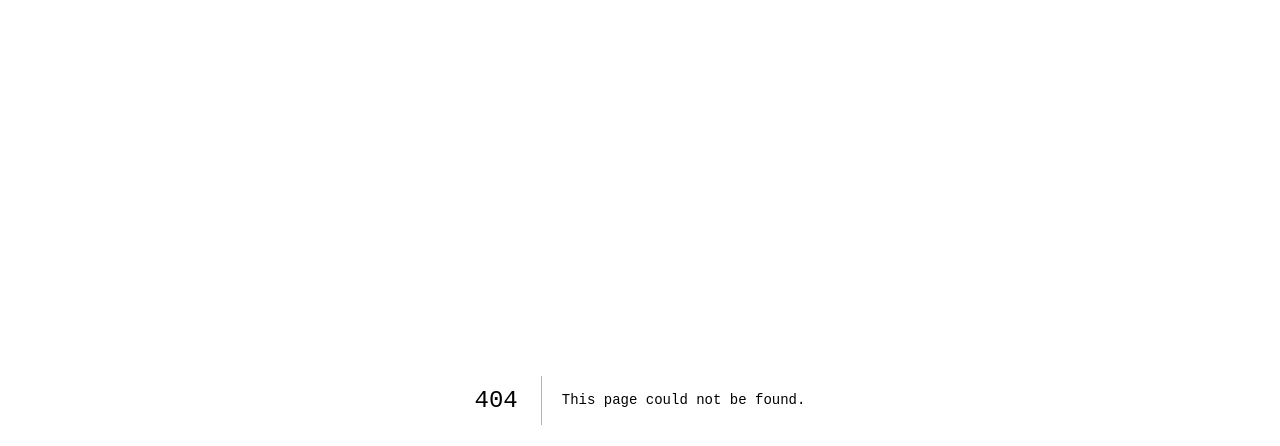
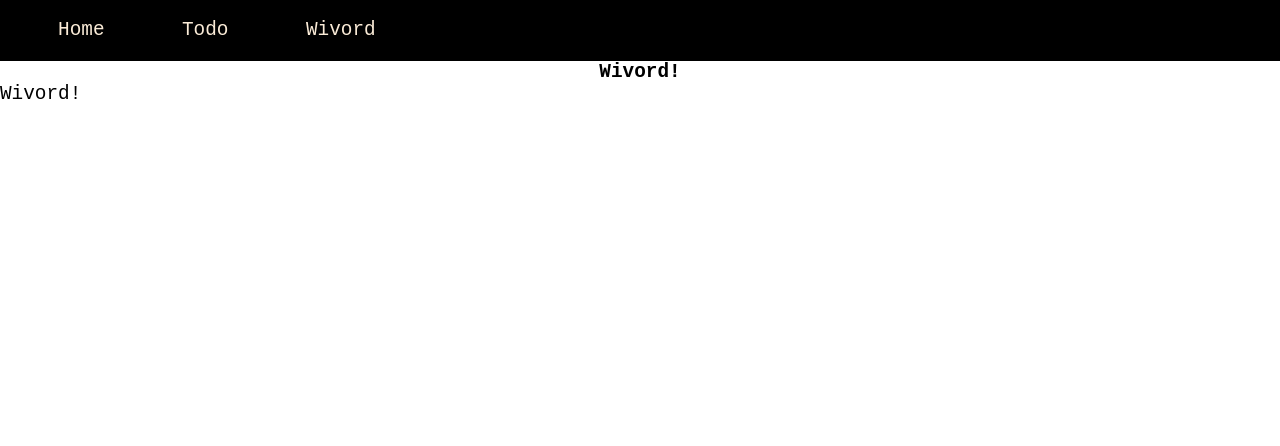
Before and after one commit to wvan1901/Wiva-app, a Next.js app: page /wivord in a window 1280 px wide. Before the commit this address had no page. Shown: the top 446 px of the page. Built offline with nearby package versions, Linux system fonts and the light colour scheme.

Commit message:
Added empty Wivord page

```diff
--- a/components/Nav.js
+++ b/components/Nav.js
@@ -5,6 +5,7 @@ export default function Nav(){
         <div id="Nav">
             <Link href="/">Home</Link>
             <Link href="/todo">Todo</Link>
+            <Link href="/wivord">Wivord</Link>
         </div>
     )
 }
--- /dev/null
+++ b/components/WivordApp.js
@@ -0,0 +1,7 @@
+export default function WivordApp(){
+    return(
+        <div>
+            Wivord!
+        </div>
+    )
+}
--- /dev/null
+++ b/pages/wivord/index.js
@@ -0,0 +1,16 @@
+import Nav from "../../components/Nav"
+import WivordApp from "../../components/WivordApp"
+
+//API Link: http://random-word-api.herokuapp.com/home
+
+export default function WivordHome(){
+    return (
+        <div>
+            <Nav />
+            <div id="WivordHome">
+                <h1 align="center">Wivord!</h1>
+                <WivordApp />
+            </div>
+        </div>
+    )
+}
```
